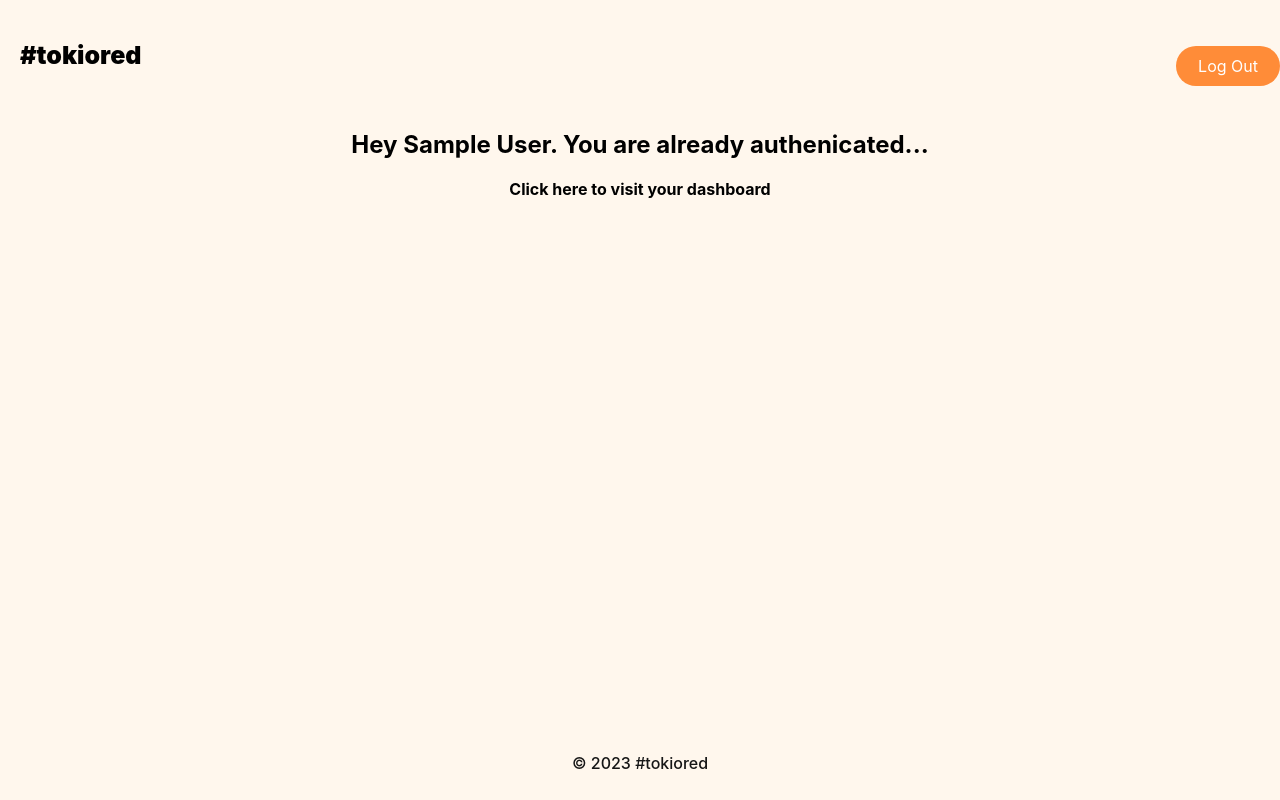
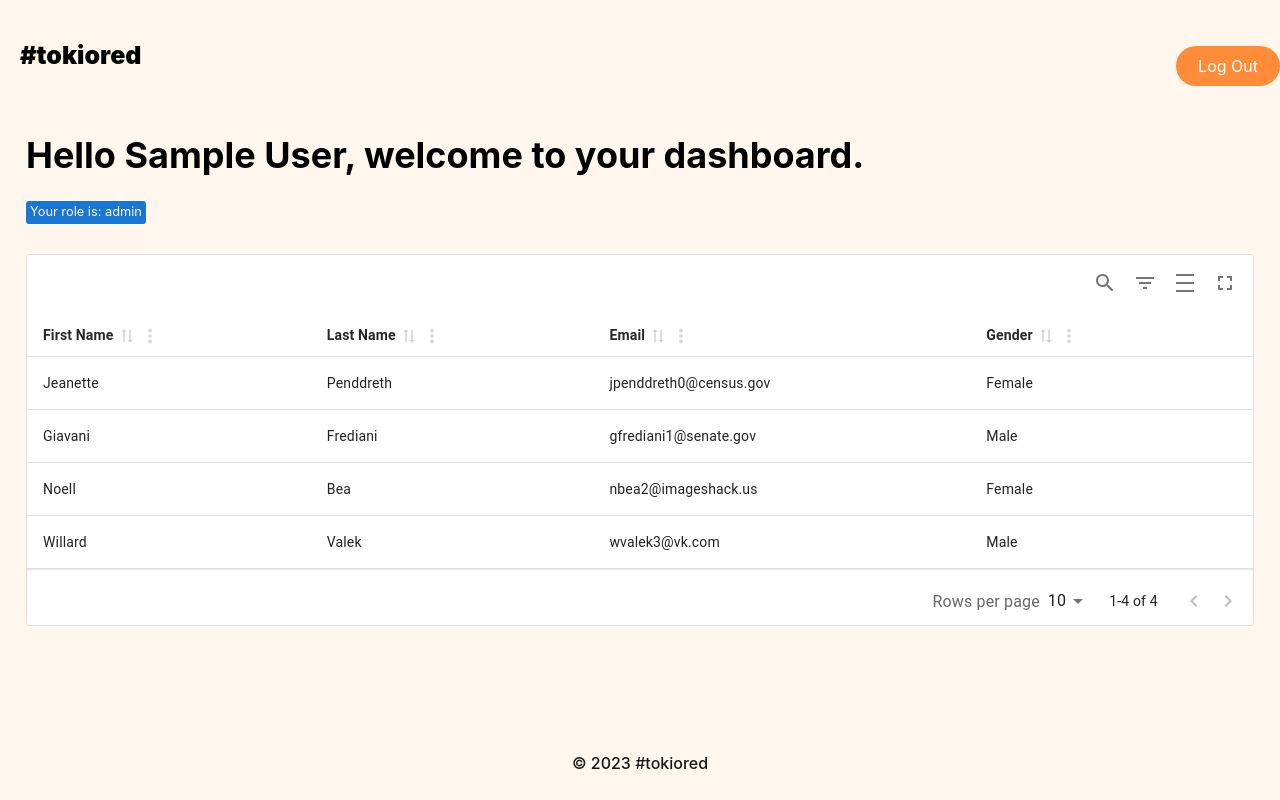
Before and after one commit to tokiored/react-authentication, a React (Vite) app: page / in a window 1280 px wide. Before the commit this address led to /login. Built offline with nearby package versions, Linux system fonts and the light colour scheme; sample sign-in values are in the browser's storage; what miragejs would draw is missing.

Commit message:
Fix Redirect Route to /login on browser reload

```diff
--- a/src/App.jsx
+++ b/src/App.jsx
@@ -20,16 +20,10 @@ function App() {
         <AuthProvider>
           <Routes>
             <Route path="/" element={<Layout />}>
-              <Route
-                index
-                element={
-                  <ProtectedRoute>
-                    <Dashboard />
-                  </ProtectedRoute>
-                }
-              />
+              <Route element={<ProtectedRoute />}>
+                <Route index element={<Dashboard />} />
+              </Route>
               <Route path="login" element={<Login />} />
-
               <Route path="*" element={<NotFound />} />
             </Route>
           </Routes>
--- a/src/api.js
+++ b/src/api.js
@@ -23,7 +23,7 @@ const getUsers = async () => {
     // `import users from ./users.json` would be
     // the correct way to use data fom a .json file
     // this solution is for diginius test criteria  *only*
-    const res = await fetch('/public/users.json')
+    const res = await fetch('/users.json')
     const data = await res.json()
     return data
   } catch (error) {
--- a/src/auth/AuthProvider.jsx
+++ b/src/auth/AuthProvider.jsx
@@ -5,35 +5,45 @@ import { useLocation, useNavigate } from 'react-router-dom'
 const AuthContext = createContext()
 
 const AuthProvider = ({ children }) => {
-  const [token, setToken] = useState(null) // deprecated
+  const [token, setToken] = useState(null)
   const [user, setUser] = useState(null)
+  // Initial processing state is true as
+  // authentication tasks are always required on load
+  const [isProcessing, setIsProcessing] = useState(true)
+
   const navigate = useNavigate()
   const location = useLocation()
 
   useEffect(() => {
-    console.log('Auth Proivde useEffect')
+    setIsProcessing(true)
+
     // Get user from localStorgage
     const localUser = localStorage.getItem('user')
     const localToken = localStorage.getItem('token')
     const isAuthenticated = JSON.parse(localUser)
 
     if (isAuthenticated) {
-      // TODO: token is required for all `useAuth` hooks
-      // Combine the `user` and `token` data
+      // TODO: token is required for `useAuth` hook
+      // combine the `user` and `token` data
       setToken(localToken)
       setUser(isAuthenticated)
     }
+    setIsProcessing(false)
   }, [])
 
   const handleLogin = async (creds) => {
-    console.log('handlling Login...')
+    setIsProcessing(true)
+
     const data = await login(creds)
 
     // Update state and save cookie...nom nom
     setUser(data.user)
     setToken(data.token)
+
     localStorage.setItem('token', data.token)
     localStorage.setItem('user', JSON.stringify(data.user))
+
+    setIsProcessing(false)
 
     // Handle smart redirect
     // About page added to test behaviour
@@ -51,6 +61,7 @@ const AuthProvider = ({ children }) => {
   const value = {
     token,
     user,
+    isProcessing,
     onLogin: handleLogin,
     onLogout: handleLogout,
   }
--- a/src/auth/ProtectedRoute.jsx
+++ b/src/auth/ProtectedRoute.jsx
@@ -1,17 +1,17 @@
-import { Navigate, useLocation } from 'react-router-dom'
+import { Navigate, Outlet, useLocation } from 'react-router-dom'
 import useAuth from './hooks/useAuth'
 
 const ProtectedRoute = ({ children }) => {
-  const { token } = useAuth()
+  const { token, isProcessing } = useAuth()
   const location = useLocation()
   /*
    * Handle smart redirect -
    * add protected route to state
    */
-  if (!token) {
+  if (token && !isProcessing) {
+    return <Outlet />
+  } else if (!token && !isProcessing) {
     return <Navigate to="/login" replace state={{ from: location }} />
-  }
-
-  return children
+  } else console.log('Waiting for `useAuth` processes to complete')
 }
 export default ProtectedRoute
--- a/src/server.js
+++ b/src/server.js
@@ -12,7 +12,7 @@ createServer({
       email: 'admin@tokiored.com',
       password: 'p123',
       name: 'Ricky',
-      role: 'superadmin',
+      role: 'admin',
       role_id: '01',
     })
     server.create('user', {
@@ -20,7 +20,7 @@ createServer({
       email: 'super@tokiored.com',
       password: 'p123',
       name: 'Julian',
-      role: 'admin',
+      role: 'super',
       role_id: '02',
     }),
       server.create('user', {
@@ -73,7 +73,7 @@ createServer({
     // Passing the path directly will fail
     // - this.passthrough('/public/users.json')
     this.passthrough((request) => {
-      if (request.url === '/public/users.json') return true
+      if (request.url === '/users.json') return true
     })
   },
 })
```
